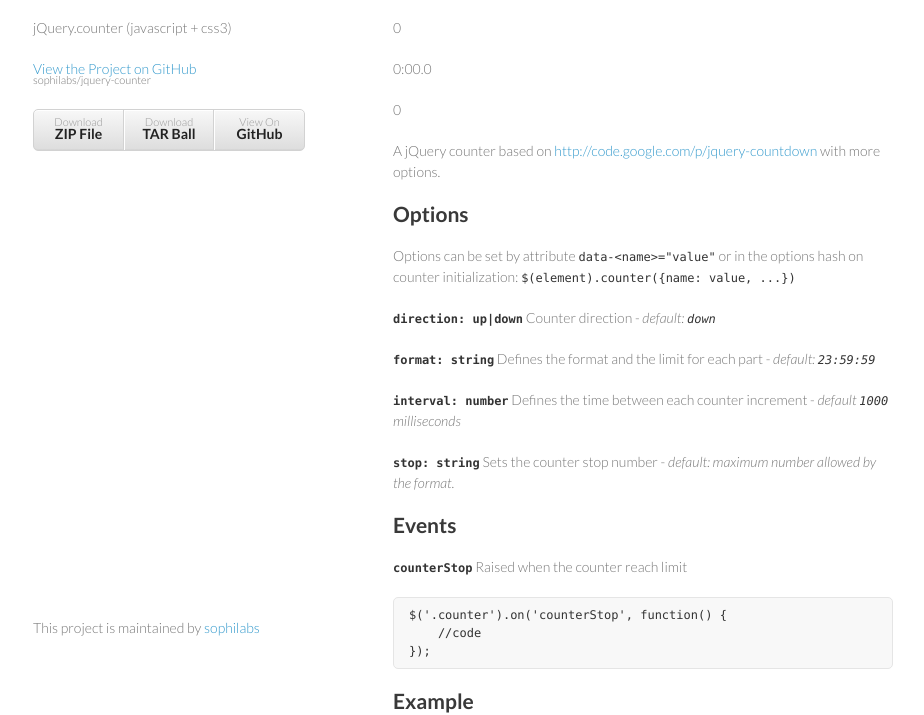
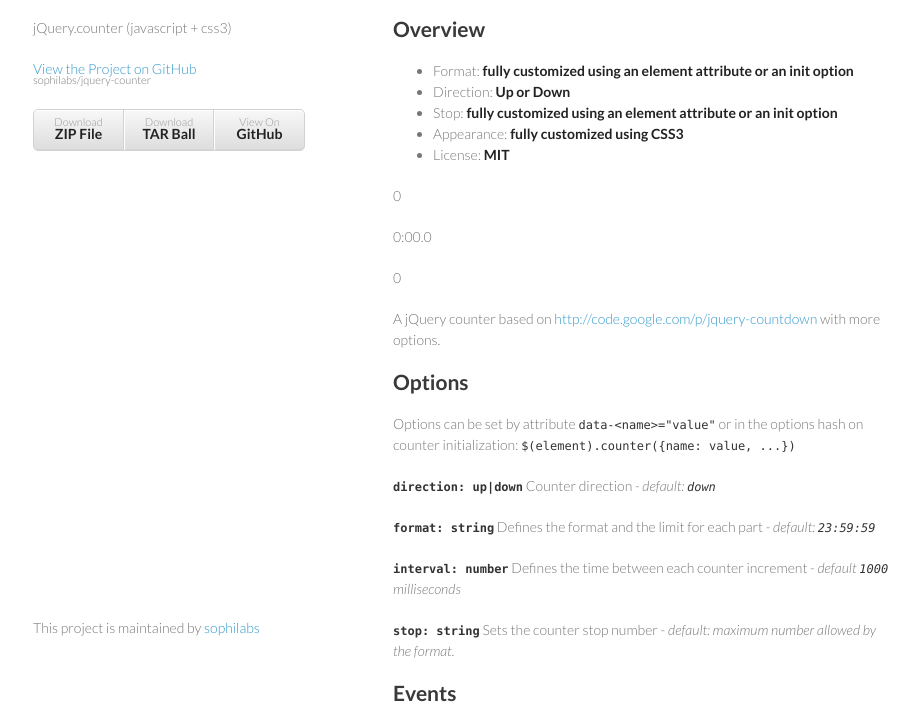
Before and after one commit to sophilabs/jquery-counter, a plain HTML site: page index.html in a window 1280 px wide. Shown: the part 92-807 px from the top of the page, without its empty margins (177-1101 px from the left). Drawn offline with nearby package versions, Linux system fonts and the light colour scheme.

Commit message:
page update

```diff
--- a/index.html
+++ b/index.html
@@ -29,6 +29,14 @@
       </header>
       <section>
         <h1>jQuery.counter (javascript + css3)</h1>
+<h2>Overview</h2>
+<ul>
+<li>Format: <strong>fully customized using an element attribute or an init option</strong></li>
+<li>Direction: <strong>Up or Down</strong></li>
+<li>Stop: <strong>fully customized using an element attribute or an init option</strong></li>
+<li>Appearance: <strong>fully customized using CSS3</strong></li>
+<li>License: <strong>MIT</strong></li>
+</ul>
 
     <p>
         <span class="counter" data-direction="down">0:10</span>
```
